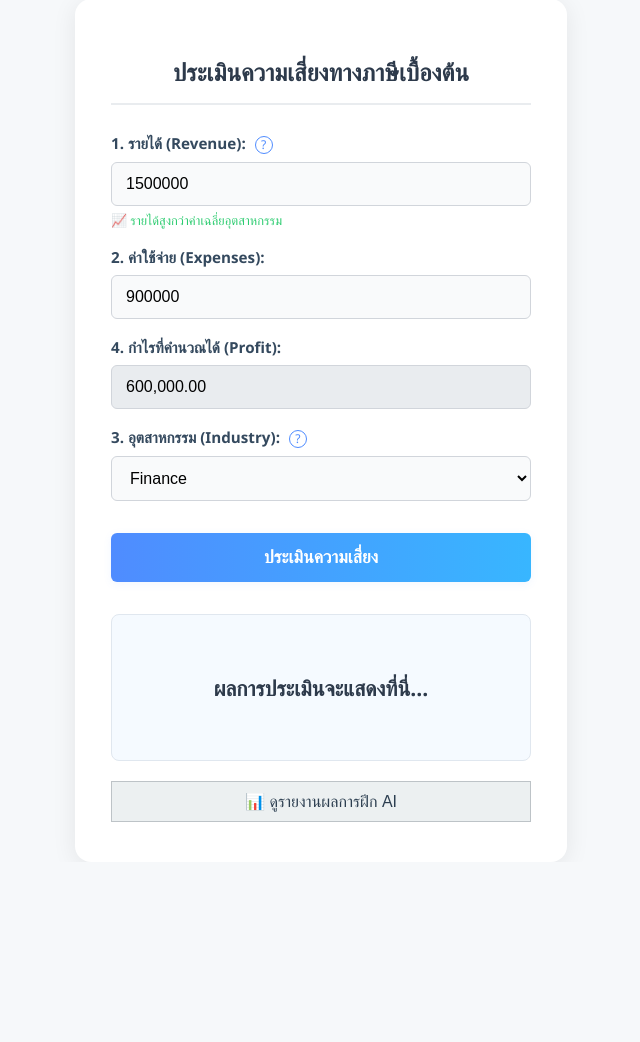
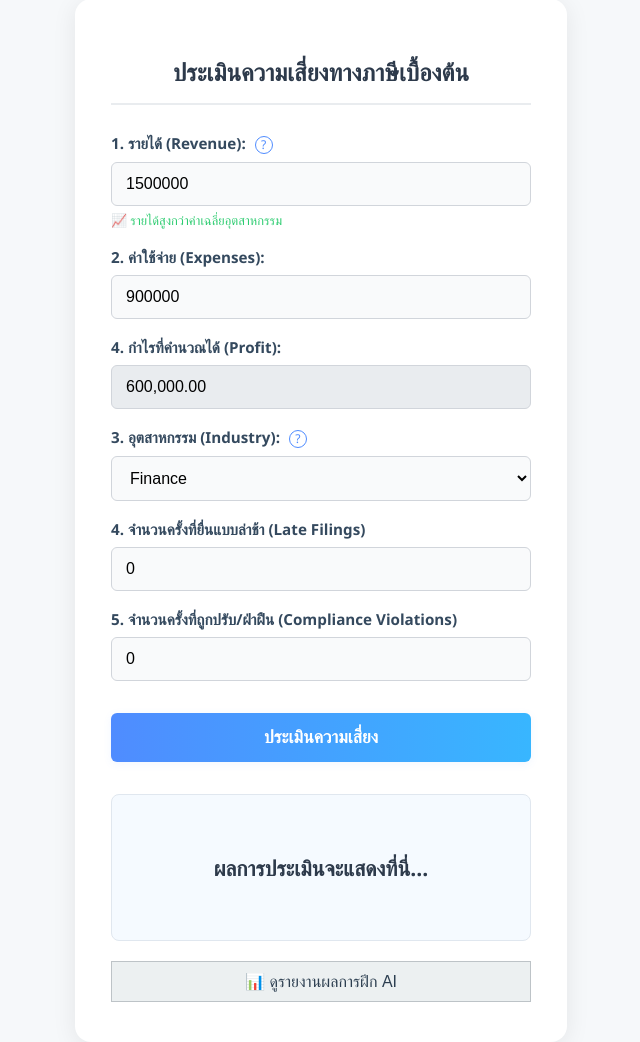
Before and after one commit to PonhoTaRu/Website, a Flask app: page / in a window 1280 px wide. Shown: the part 41-1083 px from the top of the page, without its empty margins (319-959 px from the left). Before the commit the page ends 863 px from the top, so only its background shows below. Run offline with Flask 3, Linux system fonts and the light colour scheme; parts of the project's set-up code (start-up, migrations or seed data) failed here and were passed over.

Commit message:
Final feature: Added LateFilings/ComplianceViolations fields and AI report toggle in index.html

```diff
--- a/static/app.js
+++ b/static/app.js
@@ -54,13 +54,17 @@ document.getElementById('taxRiskForm').addEventListener('submit', function(event
 
     const form = event.target;
 
+    // ในไฟล์ app.js (ส่วน inputData ภายใน Event Listener ของ submit)
+
         const inputData = {
     "Revenue": parseFloat(form.Revenue.value),
     "Expenses": parseFloat(form.Expenses.value),
     "Tax_Liability": 50000.0,
     "Tax_Paid": 45000.0,
-        "Late_Filings": 0.0,
-        "Compliance_Violations": 0.0,
+    // ********* แก้ไข 2 บรรทัดนี้ *********
+    "Late_Filings": parseFloat(form.LateFilings.value) || 0.0,
+    "Compliance_Violations": parseFloat(form.ComplianceViolations.value) || 0.0,
+    // **********************************
     "Industry": form.Industry.value,
     "Profit": parseFloat(form.Revenue.value) - parseFloat(form.Expenses.value),
     "Tax_Compliance_Ratio": 0.9,
--- a/templates/index.html
+++ b/templates/index.html
@@ -148,6 +148,15 @@
                     <option value="Manufacturing">Manufacturing</option>
                 </select>
             </div>
+            <div class="input-group">
+    <label for="LateFilings">4. จำนวนครั้งที่ยื่นแบบล่าช้า (Late Filings)</label>
+    <input type="number" id="LateFilings" name="LateFilings" value="0" min="0" required>
+</div>
+
+<div class="input-group">
+    <label for="ComplianceViolations">5. จำนวนครั้งที่ถูกปรับ/ฝ่าฝืน (Compliance Violations)</label>
+    <input type="number" id="ComplianceViolations" name="ComplianceViolations" value="0" min="0" required>
+</div>
             <button type="submit">ประเมินความเสี่ยง</button>
         </form>
         <div id="result">
```
Lines whose indentation alone changed are shown as unchanged.
